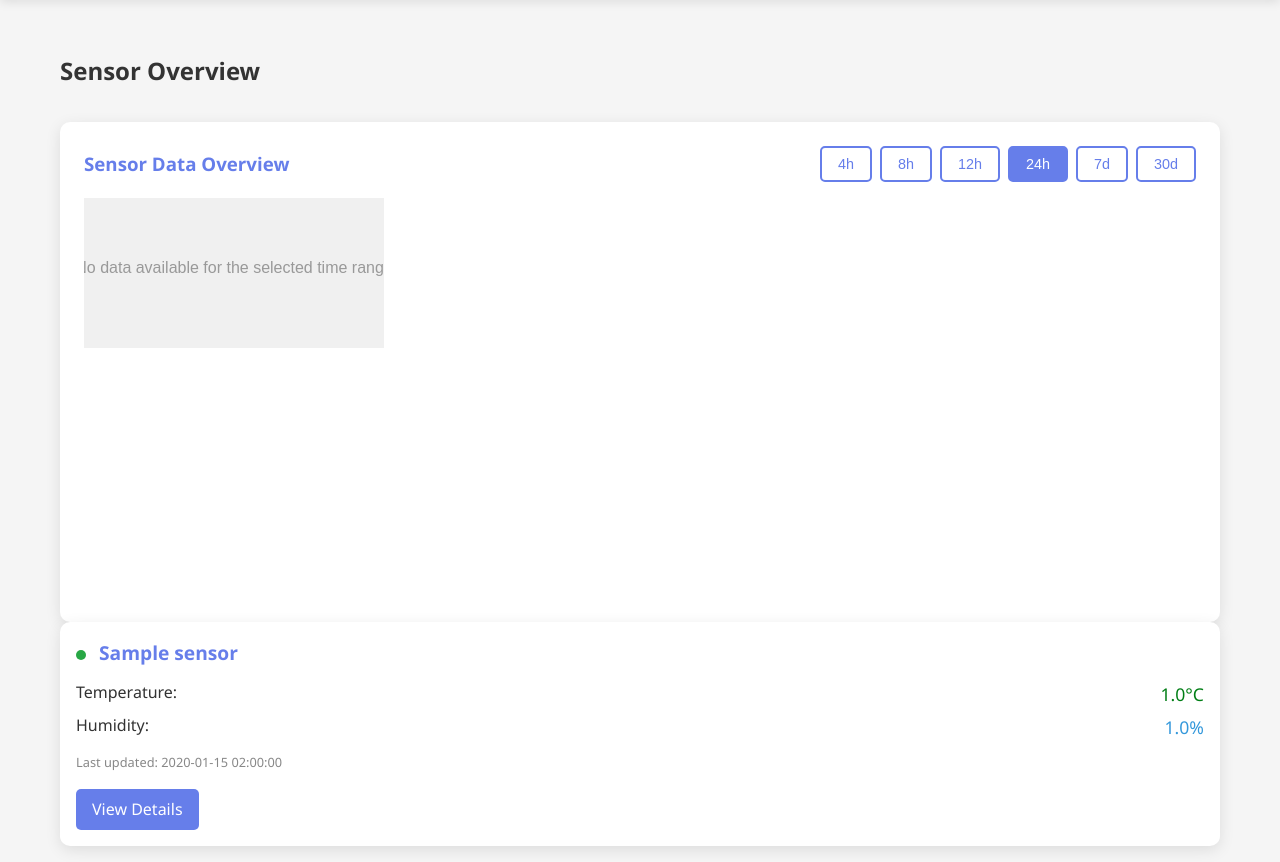
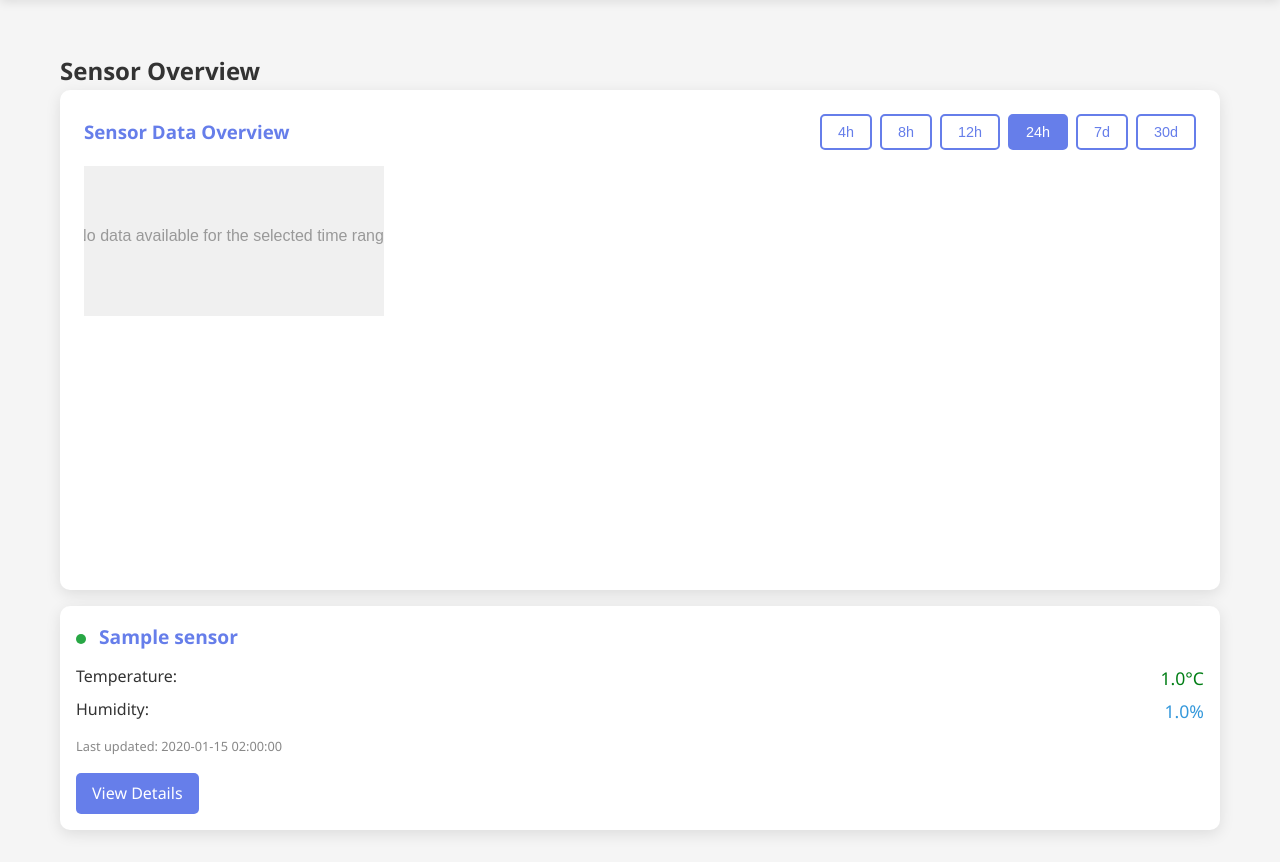
Before and after one commit to NoOneAtHome/SweetImpastriesBakeryManager, a Flask app: page / in a window 1280 px wide. Shown: the part 178-1040 px from the top of the page. Run offline with Flask 3, Linux system fonts and the light colour scheme; tables that the repository leaves empty hold one stand-in row (values such as "Sample post"); data that the repository does not hold is empty; parts of the project's set-up code (start-up, migrations or seed data) failed here and were passed over.

Commit message:
fix: adjust spacing between chart and sensor cards
- Change chart container margin from margin-top: 2rem to margin-bottom: 1rem
- Now matches the 1rem gap spacing used between sensor card rows
- Provides consistent visual spacing throughout the dashboard layout

```diff
--- a/templates/dashboard.html
+++ b/templates/dashboard.html
@@ -8,7 +8,7 @@
 
     <!-- Chart Container for Dashboard Overview -->
     {% if sensors_data %}
-    <div style="margin-top: 2rem; background: white; padding: 1.5rem; border-radius: 10px; box-shadow: 0 4px 15px rgba(0,0,0,0.1);">
+    <div style="margin-bottom: 1rem; background: white; padding: 1.5rem; border-radius: 10px; box-shadow: 0 4px 15px rgba(0,0,0,0.1);">
         <div style="display: flex; justify-content: space-between; align-items: center; margin-bottom: 1rem;">
             <h3 style="color: #667eea; margin: 0;">Sensor Data Overview</h3>
             <div class="time-slice-controls">
```
